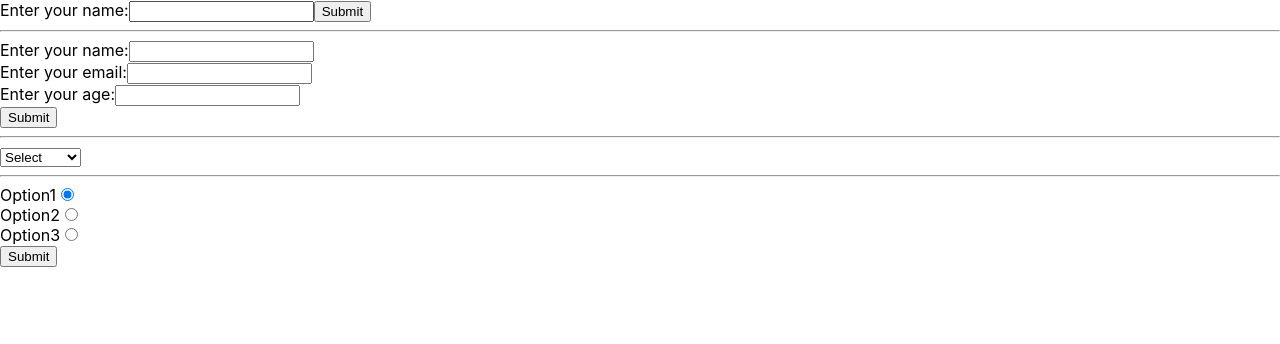
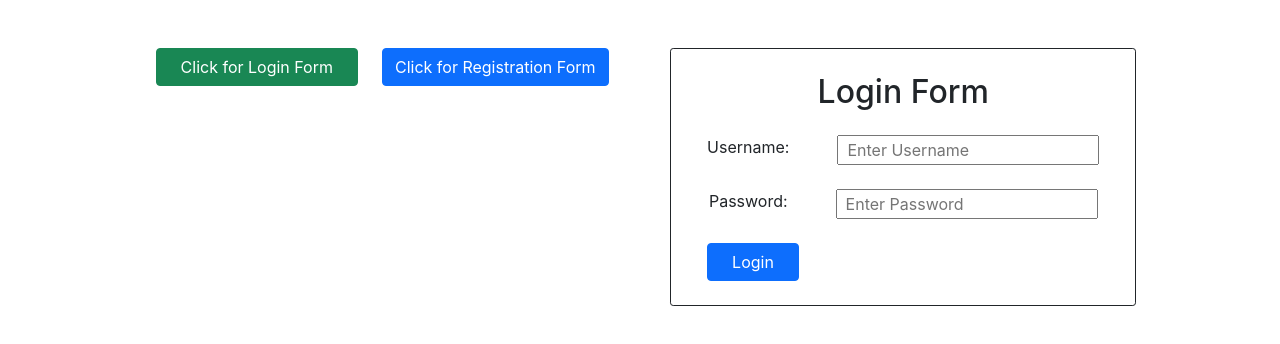
Before and after one commit to Vikas8920/Class-4pm-React, a React (Create React App) app: page / in a window 1280 px wide. Shown: the top 344 px of the page. Built offline with nearby package versions, Linux system fonts and the light colour scheme.

Commit message:
17-02-2025

```diff
--- a/public/index.html
+++ b/public/index.html
@@ -24,6 +24,7 @@
       work correctly both with client-side routing and a non-root public URL.
       Learn how to configure a non-root public URL by running `npm run build`.
     -->
+    <link href="https://cdn.jsdelivr.net/npm/bootstrap@5.0.2/dist/css/bootstrap.min.css" rel="stylesheet">
     <title>React App</title>
   </head>
   <body>
@@ -39,5 +40,6 @@
       To begin the development, run `npm start` or `yarn start`.
       To create a production bundle, use `npm run build` or `yarn build`.
     -->
+    <script src="https://cdn.jsdelivr.net/npm/bootstrap@5.0.2/dist/js/bootstrap.bundle.min.js"></script>
   </body>
 </html>
--- a/src/App.js
+++ b/src/App.js
@@ -1,19 +1,62 @@
-import React from 'react'
-import Form from './Component/Form'
-import Form2 from './Component/Form2'
-import Select from './Component/Select'
-import RadioButtons from './Component/RadioButtons'
+import React, { use, useState } from 'react'
+import Form3 from './Component/Form3'
+// import Form from './Component/Form'
+// import Form2 from './Component/Form2'
+// import Select from './Component/Select'
+// import RadioButtons from './Component/RadioButtons'
+// import Checkboxes from './Component/Checkboxes'
+// import RealForm from './Component/RealForm'
+// import Display from './Component/Display'
 
 const App = () => {
+  // const [formData, setFormData] = useState(null)
+  // const handleFormSubmit = (data) =>{
+  //   setFormData(data)
+  // }
+
+  const [form, setForm] = useState(true)
+  const [msg, setMsg] = useState('')
+
+  const handleForm = () =>{
+    if(form===false){
+      setForm(true)
+      setMsg('Login form shows successfully')
+    }
+  }
+  const handleForm1 = () =>{
+    if(form===true){
+      setForm(false)
+      setMsg('Registration form shows successfully')
+    }
+  }
   return (
     <>
-    <Form/>
+    {/* <Form/>
     <hr/>
     <Form2/>
     <hr/>
     <Select/>
     <hr/>
     <RadioButtons/>
+    <hr/>
+    <Checkboxes/>
+    <hr/> */}
+
+    {/* <RealForm onFormSubmit={handleFormSubmit}/>
+    {formData && <Display data={formData}/>} */}
+    {/* if formData exist, render the display component */}
+
+    <div className='container d-flex justify-content-evenly'>
+      <div className='mt-5'>
+        <button onClick={handleForm} className='btn btn-success mx-4 px-4'>Click for Login Form</button>
+        <button onClick={handleForm1} className='btn btn-primary'>Click for Registration Form</button>
+        <h4 className='mt-5 pt-5 ms-4 text-primary'>{msg}</h4>
+      </div>
+      <div>
+        <Form3 form={form}/>
+      </div>
+    </div>
+
     </>
   )
 }
--- /dev/null
+++ b/src/Component/Checkboxes.js
@@ -0,0 +1,35 @@
+import React, { useState } from 'react'
+
+const Checkboxes = () => {
+    const [selectedOption, setSelectedOption] = useState({
+        option1:false,
+        option2: false,
+        option3: false
+    })
+    const handleChange = (e) =>{
+        const {name, checked} = e.target
+        setSelectedOption({...selectedOption, [name]:checked}) // update based on checkbox
+    }
+    const handleSubmit = (e) =>{
+        e.preventDefault()
+        console.log(`Selected Option is:`, selectedOption)
+    }
+  return (
+    <>
+      <form onSubmit={handleSubmit}>
+        <label htmlFor='1'>Option 1</label>
+        <input type='checkbox' name='option1' checked={selectedOption.option1} onChange={handleChange} id='1'/>
+        <br/>
+        <label htmlFor='2'>Option 2</label>
+        <input type='checkbox' name='option2' checked={selectedOption.option2} onChange={handleChange} id='2'/>
+        <br/>
+        <label htmlFor='3'>Option 3</label>
+        <input type='checkbox' name='option3' checked={selectedOption.option3} onChange={handleChange} id='3'/>
+        <br/>
+        <button type='submit'>Submit</button>
+      </form>
+    </>
+  )
+}
+
+export default Checkboxes
--- /dev/null
+++ b/src/Component/Display.js
@@ -0,0 +1,13 @@
+import React from 'react'
+
+const Display = ({data}) => {
+  return (
+    <>
+      <p>Name: {data.name}</p>
+      <p>Email: {data.email}</p>
+      <p>Phone: {data.phone}</p>
+    </>
+  )
+}
+
+export default Display
--- /dev/null
+++ b/src/Component/Form3.js
@@ -0,0 +1,19 @@
+import React from 'react'
+import RegistrationForm from './RegistrationForm'
+import LoginForm from './loginForm'
+
+const Form3 = ({form}) => {
+  if(form==true){
+    return (
+        <>
+          <LoginForm/>
+        </>
+      )
+  }else{
+    return(
+        <RegistrationForm/>
+    )
+  }
+}
+
+export default Form3
--- /dev/null
+++ b/src/Component/RealForm.js
@@ -0,0 +1,39 @@
+import React, { useState } from 'react'
+
+const RealForm = ({onFormSubmit}) => {
+    const [name, setName] = useState('')
+    const [email, setEmail] = useState('')
+    const [phone, setPhone] = useState('')
+
+    const handleSubmit = (e) =>{
+        e.preventDefault()
+
+        onFormSubmit({name,email,phone})
+        setName('')
+        setEmail('')
+        setPhone('')
+    }
+  return (
+    <>
+      <form onSubmit={handleSubmit}>
+         <div>
+            <label htmlFor='name'>Name:</label>
+            <input type='text' value={name} onChange={(e)=>setName(e.target.value)} required id='name'/>
+         </div>
+         <div>
+            <label htmlFor='email'>Email:</label>
+            <input type='email' value={email} onChange={(e)=>setEmail(e.target.value)} required id='email'/>
+         </div>
+         <div>
+            <label htmlFor='phone'>Phone:</label>
+            <input type='tel' value={phone} onChange={(e)=>setPhone(e.target.value)} required id='phone'/>
+         </div>
+         <div>
+            <button type='submit'>Submit</button>
+         </div>
+      </form>
+    </>
+  )
+}
+
+export default RealForm
--- /dev/null
+++ b/src/Component/RegistrationForm.js
@@ -0,0 +1,34 @@
+import React from 'react'
+
+const RegistrationForm = () => {
+  return (
+    <>
+       <div className='container mt-5 d-flex justify-content-center'>
+        <form className='border border-1 border-dark rounded-1 p-4'>
+            <h2 className='text-center'>Registration Form</h2>
+            <div className='container mt-4 d-flex justify-content-center'>
+                <label htmlFor='username' className='me-5'>Username:</label>
+                <input type='text' id='username' placeholder='Enter Username' className='ps-2'/>
+            </div>
+            <div className='container mt-4 d-flex justify-content-center'>
+                <label htmlFor='email' className='me-5 ps-2'>Email:</label>
+                <input type='email' id='email' placeholder='Enter email' className='ms-4 ps-2'/>
+            </div>
+            <div className='container mt-4 d-flex justify-content-center'>
+                <label htmlFor='password' className='me-5'>Password:</label>
+                <input type='passwword' id='password' placeholder='Enter Password' className='ps-2'/>
+            </div>
+            <div className='container mt-4 d-flex justify-content-center'>
+                <label htmlFor='cpassword' className='me-5'>Confirm <br/> Password:</label>
+                <input type='passwword' id='cpassword' placeholder='Enter Confirm Password' className='ps-2'/>
+            </div>
+            <div className='container mt-4'>
+                <button type='button' className='btn btn-primary px-4'>Register</button>
+            </div>
+        </form>
+      </div>
+    </>
+  )
+}
+
+export default RegistrationForm
--- /dev/null
+++ b/src/Component/loginForm.js
@@ -0,0 +1,26 @@
+import React from 'react'
+
+const loginForm = () => {
+  return (
+    <>
+      <div className='container mt-5 d-flex justify-content-center'>
+        <form className='border border-1 border-dark rounded-1 p-4'>
+            <h2 className='text-center'>Login Form</h2>
+            <div className='container mt-4 d-flex justify-content-center'>
+                <label htmlFor='username' className='me-5'>Username:</label>
+                <input type='text' id='username' placeholder='Enter Username' className='ps-2'/>
+            </div>
+            <div className='container mt-4 d-flex justify-content-center'>
+                <label htmlFor='password' className='me-5'>Password:</label>
+                <input type='passwword' id='password' placeholder='Enter Password' className='ps-2'/>
+            </div>
+            <div className='container mt-4'>
+                <button type='button' className='btn btn-primary px-4'>Login</button>
+            </div>
+        </form>
+      </div>
+    </>
+  )
+}
+
+export default loginForm
```
